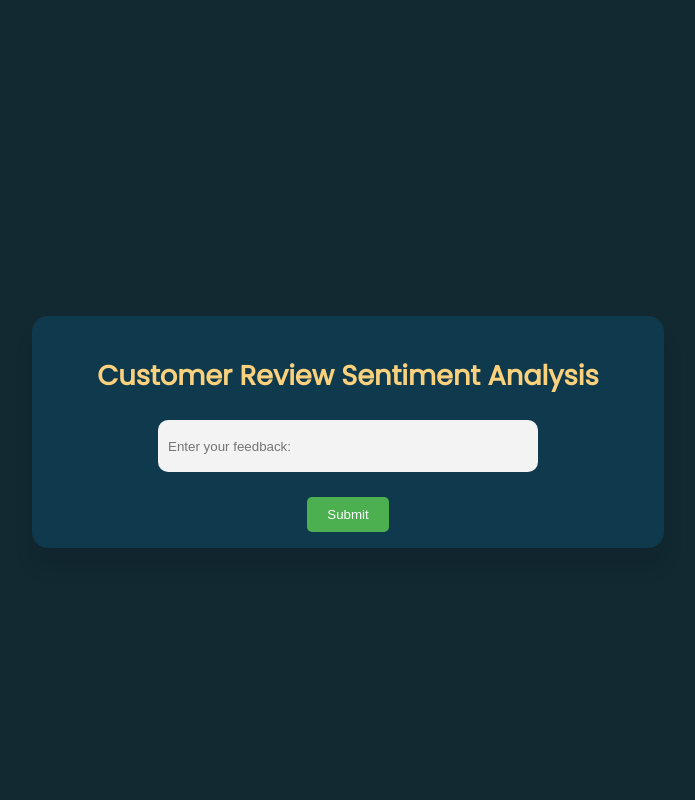
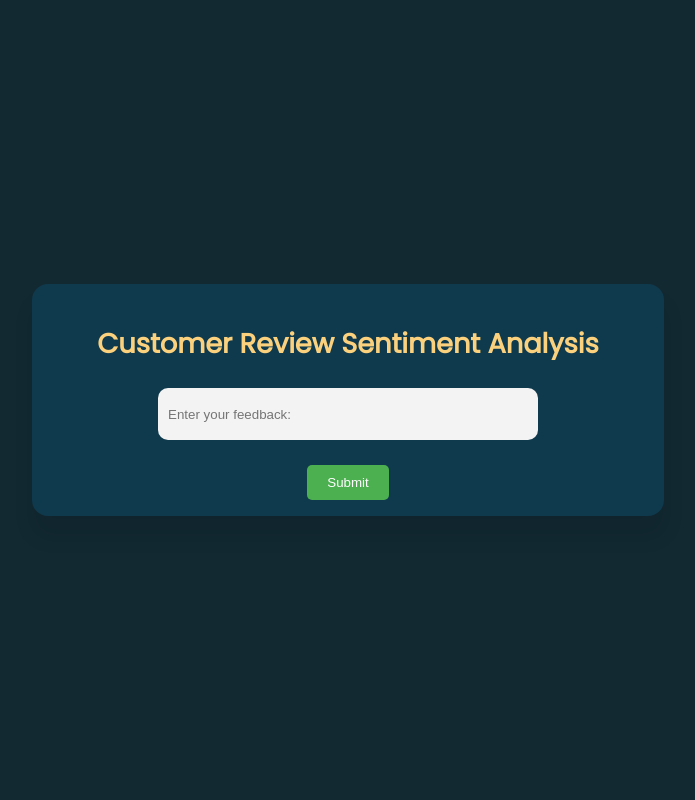
Before and after one commit to mubasshirmds2001/Amazon_reviews_sentimental_analysis, a Flask app: page /inputText.html in a window 1280 px wide. Shown: the whole page, without its empty margins (292-987 px from the left). Run offline with Flask 3, Linux system fonts and the light colour scheme; parts of the project's set-up code (start-up, migrations or seed data) failed here and were passed over.

Commit message:
fixed odd spacing and added requirements.txt

```diff
--- a/static/input_styles.css
+++ b/static/input_styles.css
@@ -8,7 +8,7 @@ body {
   display: flex;
   justify-content: center;
   align-items: center;
-  height: 100vh;
+  min-height: 100vh;
   margin: 0;
   font-family: Poppins-Regular;
 }
@@ -26,7 +26,6 @@ body {
   animation: fade-in 0.5s ease-in-out;
   margin: 1rem;
   color: #ffffff;
-  margin-top: 5rem;
 }
 
 .container h1 {
```
Also changed, not shown: requirements.txt (added, +13 -0 lines), 1 other file.
